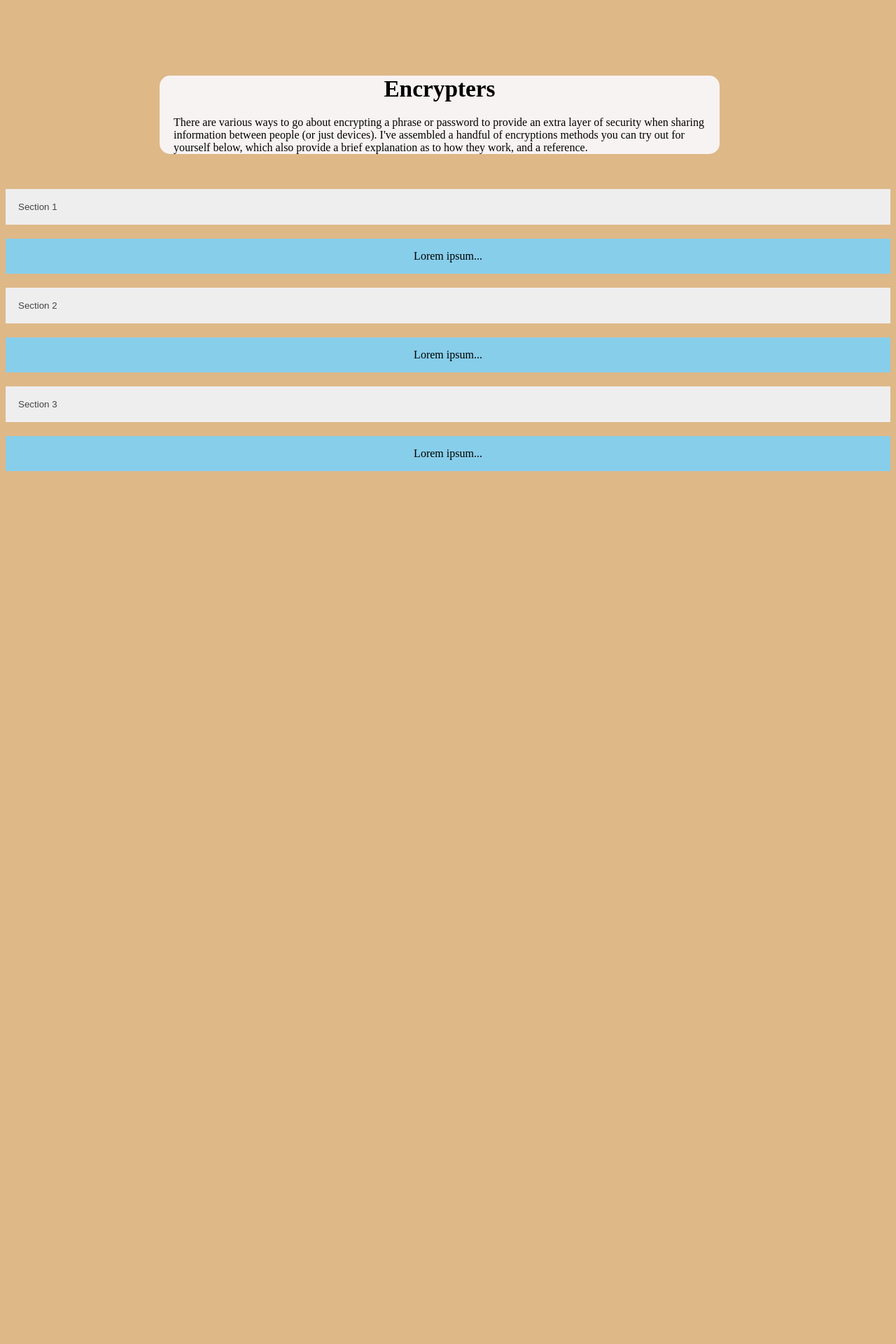
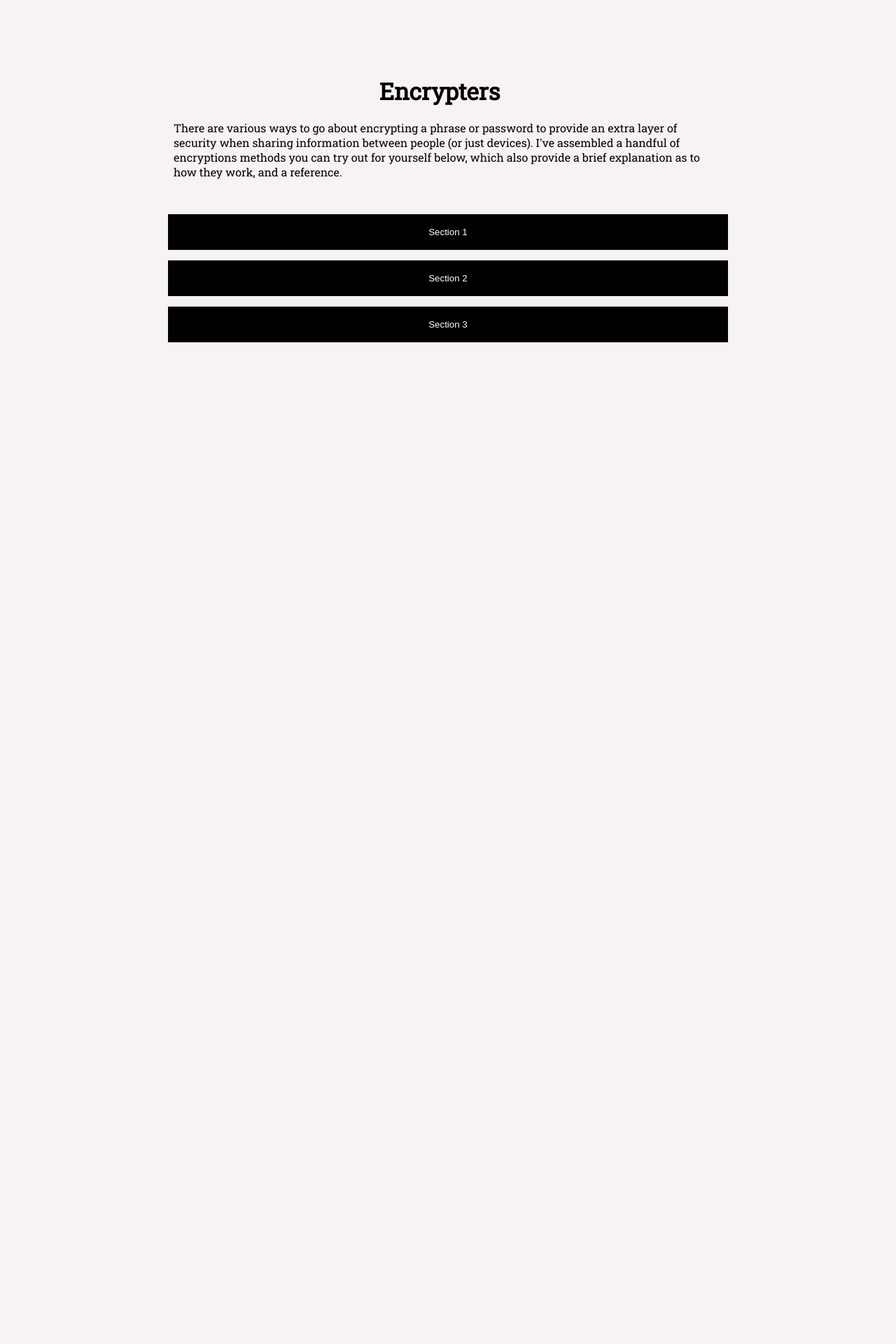
Before and after one commit to smitc29/personalSite, a PHP site: page /Encrypter.html in a window 1280 px wide. Shown: the top 1920 px of the page at 70% size. Run offline with PHP 8.4, Linux system fonts and the light colour scheme.

Commit message:
Made some changes to the Encrypter page to make it more visually appealing
Encrypter page is more intuitive, should allow infinite scaling

```diff
--- a/Encrypter.html
+++ b/Encrypter.html
@@ -18,8 +18,9 @@
 <!-- <script src="https://ajax.googleapis.com/ajax/libs/angularjs/1.8.0/angular.min.js"></script> -->
 <script src="https://ajax.googleapis.com/ajax/libs/jquery/3.5.1/jquery.min.js"></script>
 
-<!-- Google font -->
-<link href="https://fonts.googleapis.com/css?family=Noto+Sans:700" rel="stylesheet">
+<!-- Import Google Fonts -->
+<link href="https://fonts.googleapis.com/css?family=Roboto+Slab" rel="stylesheet">
+
 
 <!-- meta tag info -->
 <meta name="description" content="A display of various encryption methods using Angular.js to show real-time results.">
@@ -36,17 +37,17 @@
 	</div>
 
 <button class="accordion" onclick="showMe(this)">Section 1</button>
-	<div class="panel" id="caesar">
+	<div class="panel" style="display: none;">
 	  <p>Lorem ipsum...</p>
 	</div>
 
 <button class="accordion" onclick="showMe(this)">Section 2</button>
-	<div class="panel" >
+	<div class="panel" style="display: none;">
 	  <p>Lorem ipsum...</p>
 	</div>
 
 <button class="accordion" onclick="showMe(this)">Section 3</button>
-	<div class="panel" >
+	<div class="panel" style="display: none;">
 	  <p>Lorem ipsum...</p>
 	</div>
 
--- a/css/encrypter.css
+++ b/css/encrypter.css
@@ -1,54 +1,74 @@
+@charset "UTF-8";
 @import url(https://fonts.googleapis.com/css?family=Roboto:300);
 body {
-  background-color: burlywood;
+  background-color: none;
+  font-family: 'Roboto Slab', serif;
+
 }
 
  /* Style the buttons that are used to open and close the accordion panel */
 .accordion {
-  background-color: #eee;
-  color: #444;
+
+  background-color: black;
+  color: white;
   cursor: pointer;
+
+  max-width: 800px;
   padding: 18px;
-  width: 100%;
-  text-align: left;
+  width: 90%;
+
   border: none;
   outline: none;
   transition: 0.4s;
+  text-align: center;
+
+  display: block;
+  position: relative;
+  margin: auto;
+  margin-top: 15px;
 }
 
 /* Add a background color to the button if it is clicked on (add the .active class with JS), and when you move the mouse over it (hover) */
 .active, .accordion:hover {
-  background-color: #ccc;
+  background-color: #5c5c5c;
 }
 
-button
+.active
 {
-	margin: 0;
-	padding: 0;
-	border-radius: 0;
-	margin-bottom: 20px;
-}
-
-button:hover
-{
-	color: black;
+	border-radius: 30px 30px 0 0;
 }
 
 /* Style the accordion panel. Note: hidden by default */
 .panel {
-	margin: 0 auto;
-	margin-bottom: 20px;
-	padding: 0 18px;
+
+	max-width: 764px;
+  	padding: 18px;
+  	width: 85%;
+
+	margin: auto;
+	margin-bottom: 10px;
+
 	text-align: center;
 	background-color: skyblue;
+
 	display: block;
 	overflow: hidden;
 
+}
+
+.panel p
+{
+	text-align: center;
+}
+
+@media only screen and (max-width:950px)  							/* Media Screen for tablet at 640px */
+{
+	.panel
+	{
+		max-width: 800px;
+  		padding: 5%;
+  		width: 80%;
+	}
+
 
 }
-
-.hidden
-{
-	opacity: 0;
-	height: 0;
-}
--- a/js/Accordian.js
+++ b/js/Accordian.js
@@ -7,7 +7,7 @@ function showMe(input)
 {
 	var buttons = document.getElementsByClassName("accordion");
 	var panels = document.getElementsByClassName("panel");
-	var i = 0, pick = -1;
+	var i = 0;
 
 	for(i = 0; i < buttons.length; i++)
 	{
@@ -16,24 +16,14 @@ function showMe(input)
 			console.log("Button " + i + " was clicked on!");
 			console.log(panels[i].style.display);
 
-			$(panels[i]).slideToggle("fast");
+			$(panels[i]).slideToggle("fast"); // token jQuery line for animations
+			panels[i].style.display = "block";
 
-		}
+			console.log(i);
+			buttons[i].classList.toggle("active");
 
-		if(panels[i].style.display)
-	    {
+		} // End of IF statement
 
-	    }
+	} // End of For loop
 
-
-
-
-
-	}
-
-
-
-
-
-
-}
+} // End of function showMe()
```
